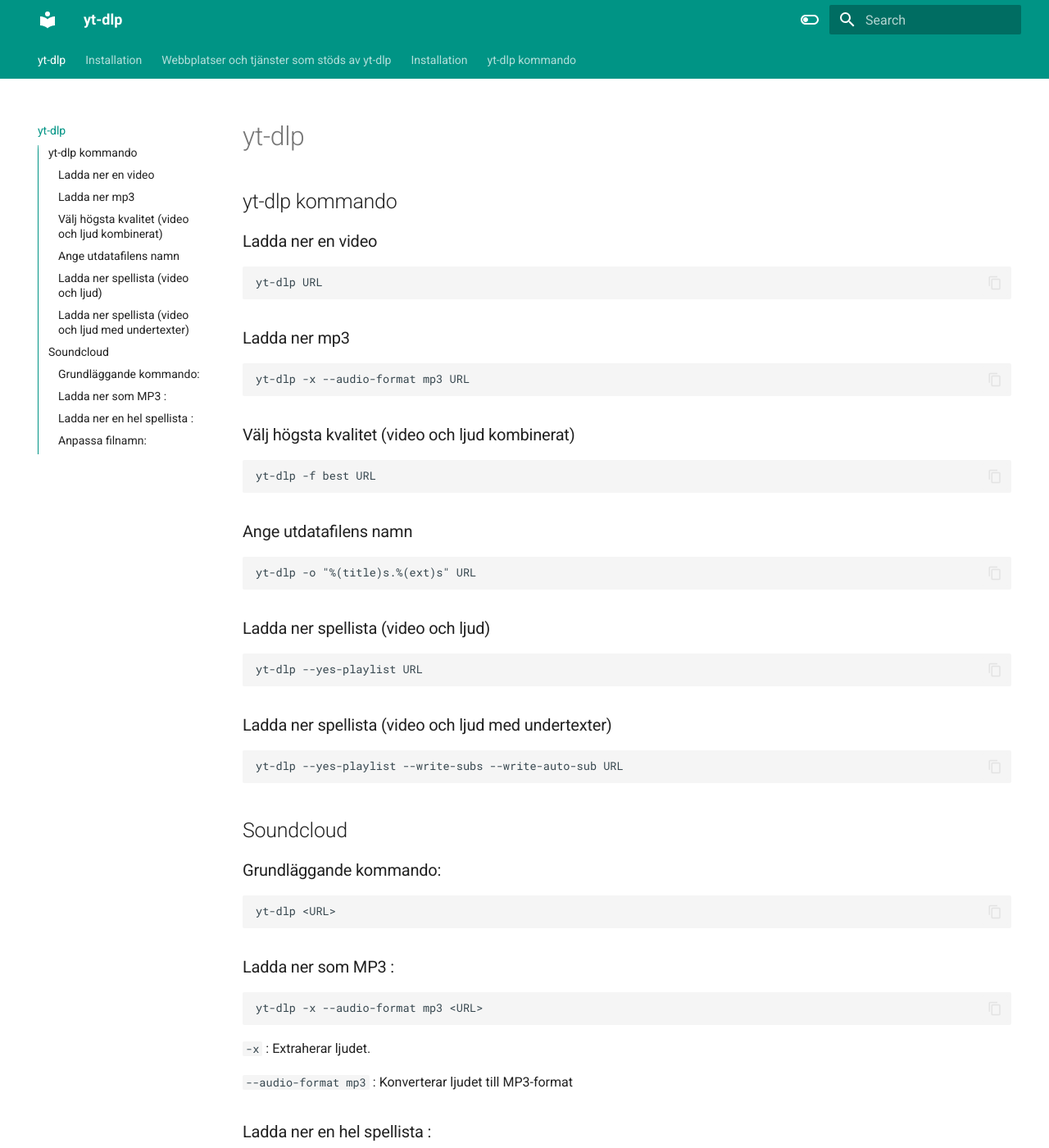
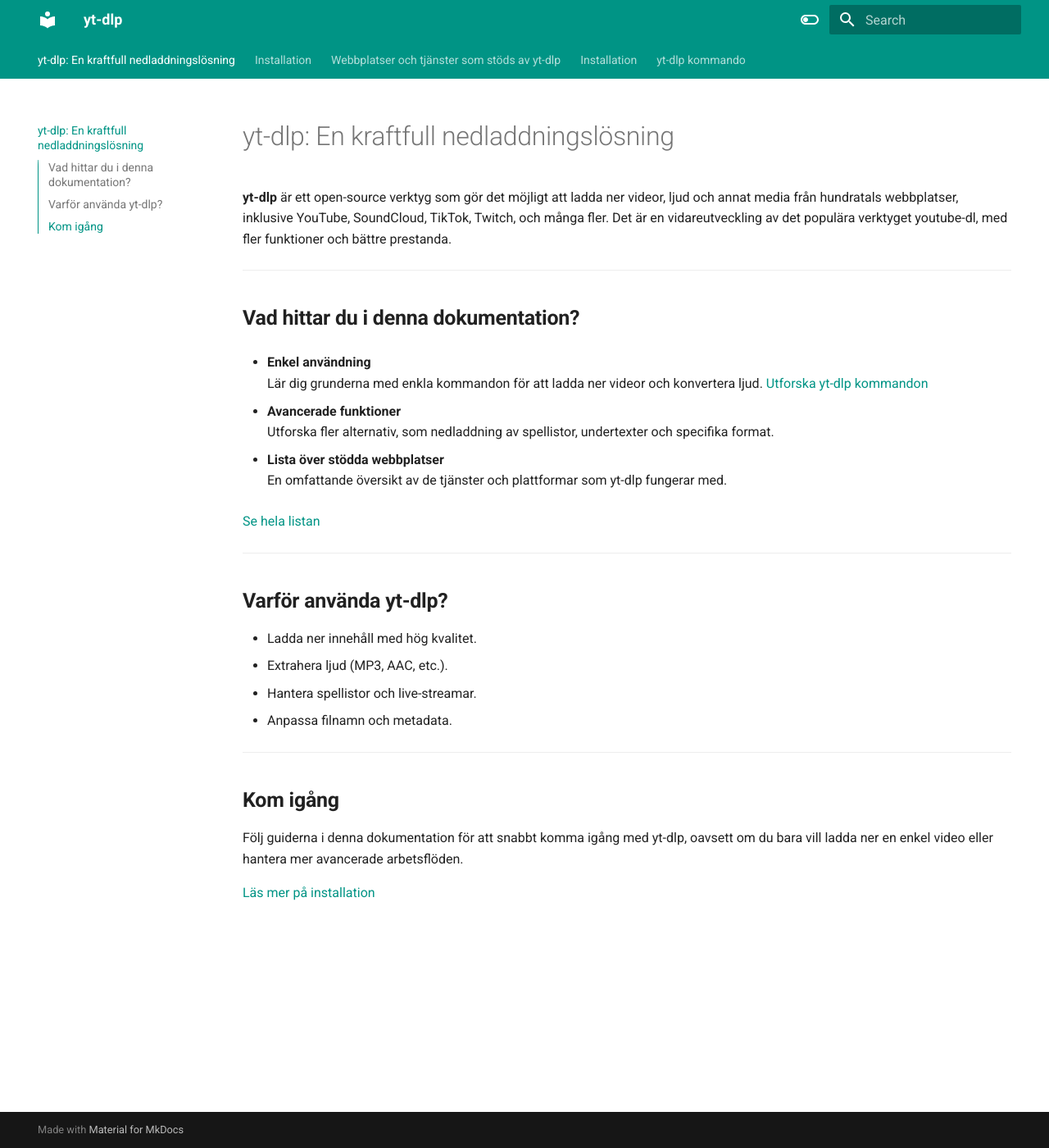
Before and after one commit to wahlstrommm/yt-dlp, an MkDocs documentation site: the page built from docs/index.md, in a window 1280 px wide and 1400 px high. Shown: the whole window at 82% size. Built offline with MkDocs 1.6.1 and Material for MkDocs 9.7.7, drawn with Linux system fonts in a browser that asks for light colours; some of the changed text lies outside the part shown.

Commit message:
Update md with yt-dlp index

````diff
--- a/docs/index.md
+++ b/docs/index.md
@@ -1,83 +1,35 @@
-# yt-dlp
+# yt-dlp: En kraftfull nedladdningslösning
 
-## yt-dlp kommando
+**yt-dlp** är ett open-source verktyg som gör det möjligt att ladda ner videor, ljud och annat media från hundratals webbplatser, inklusive YouTube, SoundCloud, TikTok, Twitch, och många fler. Det är en vidareutveckling av det populära verktyget youtube-dl, med fler funktioner och bättre prestanda.
 
-### Ladda ner en video
+---
 
-```bash
-yt-dlp URL
-```
+## **Vad hittar du i denna dokumentation?**
 
-### Ladda ner mp3
+- **Enkel användning**
+  Lär dig grunderna med enkla kommandon för att ladda ner videor och konvertera ljud.
+[Utforska yt-dlp kommandon](yt-dlp-kommando.md)
 
-```bash
-yt-dlp -x --audio-format mp3 URL
-```
 
-### Välj högsta kvalitet (video och ljud kombinerat)
+- **Avancerade funktioner**
+  Utforska fler alternativ, som nedladdning av spellistor, undertexter och specifika format.
 
-```bash
-yt-dlp -f best URL
-```
+- **Lista över stödda webbplatser**
+  En omfattande översikt av de tjänster och plattformar som yt-dlp fungerar med.
 
-### Ange utdatafilens namn
+[Se hela listan](list.md)
 
-```bash
-yt-dlp -o "%(title)s.%(ext)s" URL
-```
+---
 
-### Ladda ner spellista (video och ljud)
+## **Varför använda yt-dlp?**
+- Ladda ner innehåll med hög kvalitet.
+- Extrahera ljud (MP3, AAC, etc.).
+- Hantera spellistor och live-streamar.
+- Anpassa filnamn och metadata.
 
-```bash
-yt-dlp --yes-playlist URL
-```
+---
 
-### Ladda ner spellista (video och ljud med undertexter)
+## **Kom igång**
+Följ guiderna i denna dokumentation för att snabbt komma igång med yt-dlp, oavsett om du bara vill ladda ner en enkel video eller hantera mer avancerade arbetsflöden.
 
-```bash
-yt-dlp --yes-playlist --write-subs --write-auto-sub URL
-```
-
-## Soundcloud
-
-### Grundläggande kommando:
-
-```bash
-yt-dlp <URL>
-```
-
-### Ladda ner som MP3 :
-
-```bash
-yt-dlp -x --audio-format mp3 <URL>
-```
-
-``
--x
-``
-: Extraherar ljudet.
-
-``
---audio-format mp3
-``
-: Konverterar ljudet till MP3-format
-
-### Ladda ner en hel spellista :
-
-```bash
-yt-dlp --yes-playlist <URL>
-```
-
-### Anpassa filnamn:
-
-Om du vill namnge filerna baserat på titel och artist från SoundCloud:
-
-```bash
-yt-dlp -o "%(artist)s - %(title)s.%(ext)s" <URL>
-```
-
-Exempelutdata:
-
-``
-Artist - Song Title.mp3
-``
+[Läs mer på installation](setup.md)
````
